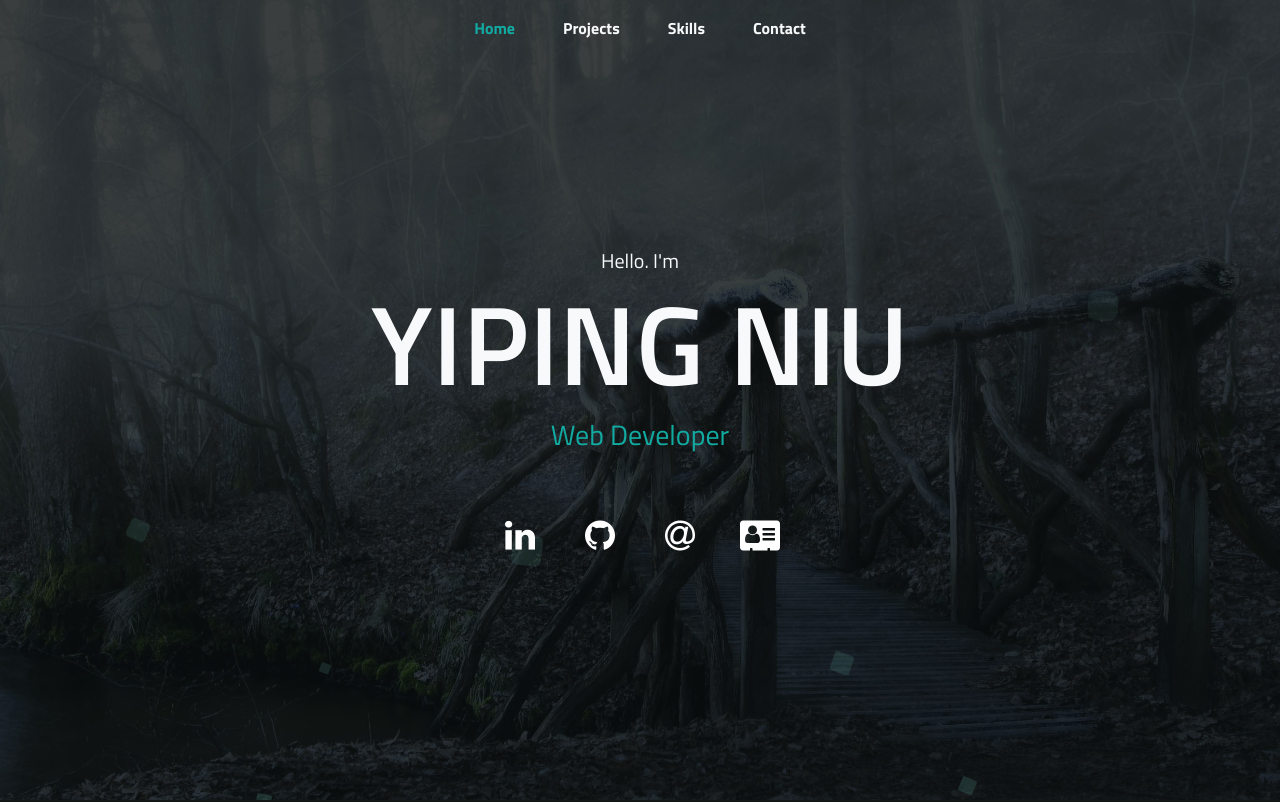
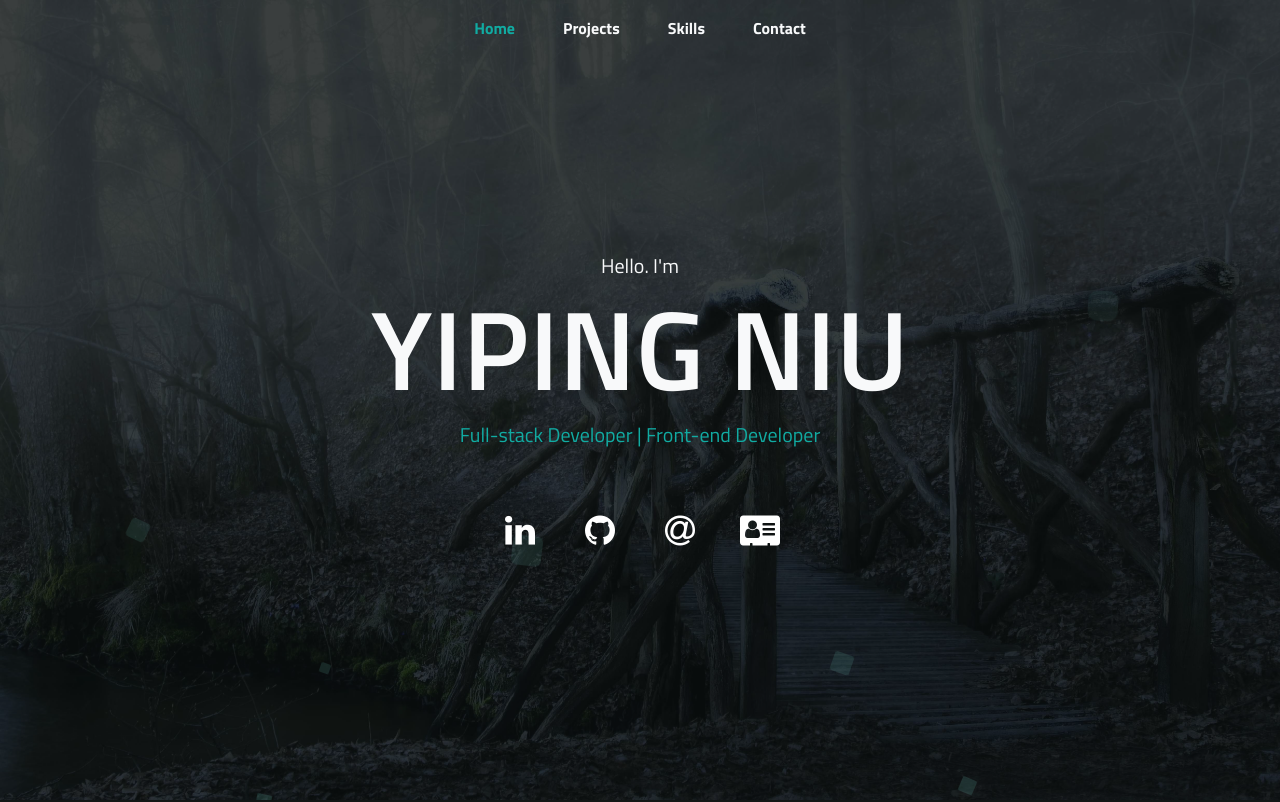
Before and after one commit to Nndouu/portfolio-nndou, a React (Create React App) app: page / in a window 1280 px wide. Shown: the top 802 px of the page. Built offline with nearby package versions, Linux system fonts and the light colour scheme.

Commit message:
Update subtitle

```diff
--- a/public/index.html
+++ b/public/index.html
@@ -33,7 +33,7 @@
       href="https://fonts.googleapis.com/css?family=Open+Sans:400,600,700,800|Titillium+Web:400,600,700,900&display=swap"
       rel="stylesheet"
     />
-    <title>Yiping Niu - Web Developer & Full Stack Developer</title>
+    <title>Yiping Niu - Front-end Developer & Full Stack Developer</title>
   </head>
   <body>
     <noscript>You need to enable JavaScript to run this app.</noscript>
--- a/src/components/pages/Home.js
+++ b/src/components/pages/Home.js
@@ -40,7 +40,9 @@ const Home = () => {
       <div className='home-content text-center'>
         <p className='text-light mb-0'>Hello. I'm</p>
         <h1 className='text-light title'>YIPING NIU</h1>
-        <h3 className='text-primary'>Web Developer</h3>
+        <h3 className='text-primary'>
+          Full-stack Developer | Front-end Developer
+        </h3>
         <div className='text-center mt-5'>
           <a
             href='https://www.linkedin.com/in/yiping-niu/'
--- a/src/styles/css/style.css
+++ b/src/styles/css/style.css
@@ -23,6 +23,8 @@ nav {
   .home .home-content h1 {
     font-size: 7rem;
     font-weight: 600; }
+  .home .home-content h3 {
+    font-size: 1.25rem; }
   @media only screen and (max-width: 600px) {
     .home .home-content h1 {
       font-size: 4rem; } }
--- a/src/styles/scss/_home.scss
+++ b/src/styles/scss/_home.scss
@@ -11,6 +11,9 @@
     h1 {
       font-size: 7rem;
       font-weight: 600;
+    }
+    h3 {
+      font-size: 1.25rem;
     }
     //Change the font size when using ipad
     @media only screen and (max-width: 600px) {
```
Also changed, not shown: 1 other file (tests, documents, lock files or other folders).
